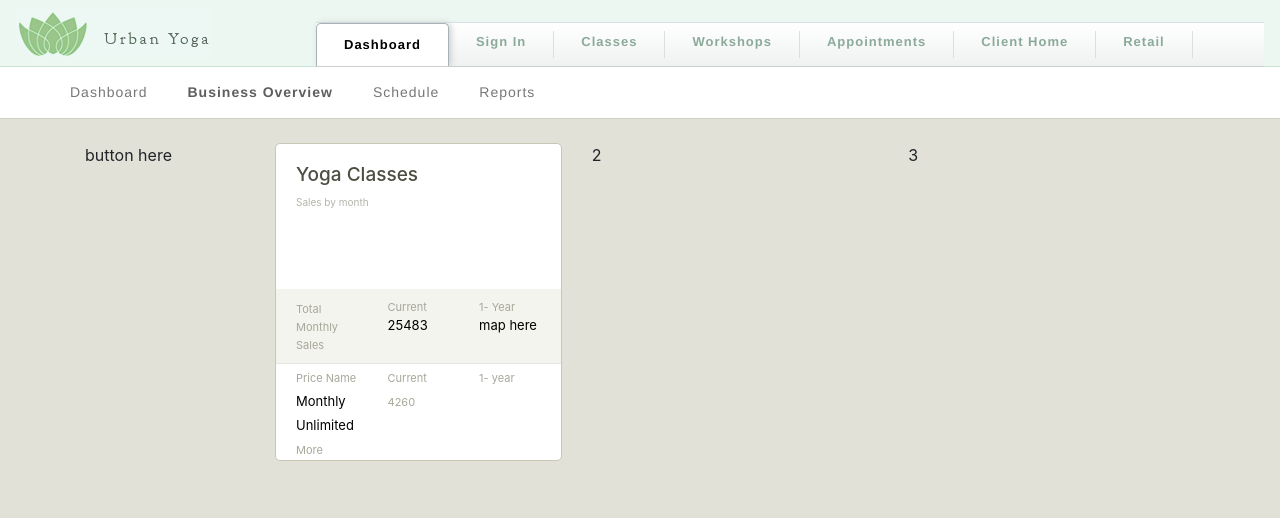
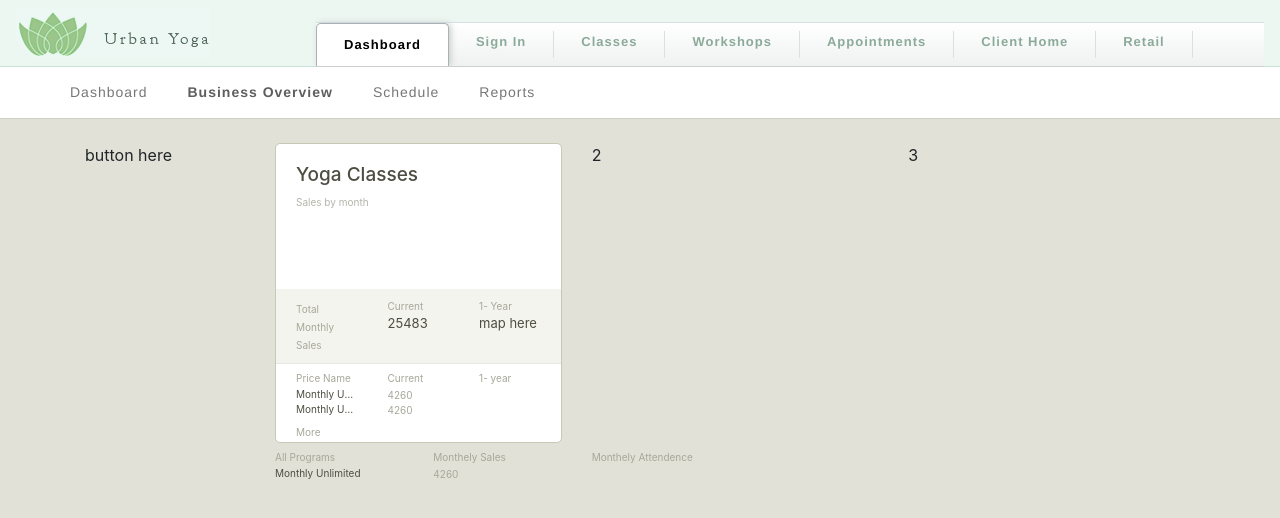
Before and after one commit to yuvrajpatil2001/AIG_assignment, an Angular app: page / in a window 1280 px wide. Shown: the top 518 px of the page. Built offline with nearby package versions, Linux system fonts and the light colour scheme; what angular-font-awesome would draw is missing.

Commit message:
table content

```diff
--- a/src/app/app.component.css
+++ b/src/app/app.component.css
@@ -110,14 +110,22 @@
 }
 .salesLabel{
     color:#A7A79A;
-    font-size: 11px;
+    font-size: 10px;
 }
 .lineHeight{
     line-height: 16px;
 }
 .salesValue{
-    color:#000;
+    color:#4D4D42;
     font-size: 13px;
+}
+.pricelabel{
+    color:#4D4D42;
+    font-size: 10px;
+    line-height: 13px;
+    white-space: nowrap;
+    overflow: hidden;
+    text-overflow: ellipsis;
 }
 
 
--- a/src/app/app.component.html
+++ b/src/app/app.component.html
@@ -78,10 +78,15 @@
                                 <div class="col"><span class="salesLabel">1- year</span></div>
                             </div>
                             <div class="row">
-                                    <div class="col"><span class="salesValue">Monthly Unlimited</span></div>
-                                    <div class="col"><span class="salesLabel">4260</span></div>
+                                    <div class="col pricelabel">Monthly Unlimited</div>
+                                    <div class="col salesLabel">4260</div>
                                     <div class="col"></div>
-                                </div>
+                            </div>
+                            <div class="row">
+                                    <div class="col pricelabel">Monthly Unlimited</div>
+                                    <div class="col salesLabel">4260</div>
+                                    <div class="col"></div>
+                            </div>
                             <span class="salesLabel">More</span>
                         </div>
                     </div>
@@ -89,6 +94,18 @@
                 <div class="col-sm-4">2</div>
                 <div class="col-sm-4">3</div>
             </div>
+            <div class="tblContent">
+                    <div class="row">
+                            <div class="col-2"><span class="salesLabel">All Programs</span></div>
+                            <div class="col-2"><span class="salesLabel">Monthely Sales</span></div>
+                            <div class="col-8"><span class="salesLabel">Monthely Attendence</span></div>
+                        </div>
+                        <div class="row">
+                                <div class="col-2 pricelabel">Monthly Unlimited</div>
+                                <div class="col-2 salesLabel">4260</div>
+                                <div class="col-8"></div>
+                        </div>
+            </div>
         </div>
     </div>
 </div>
```
